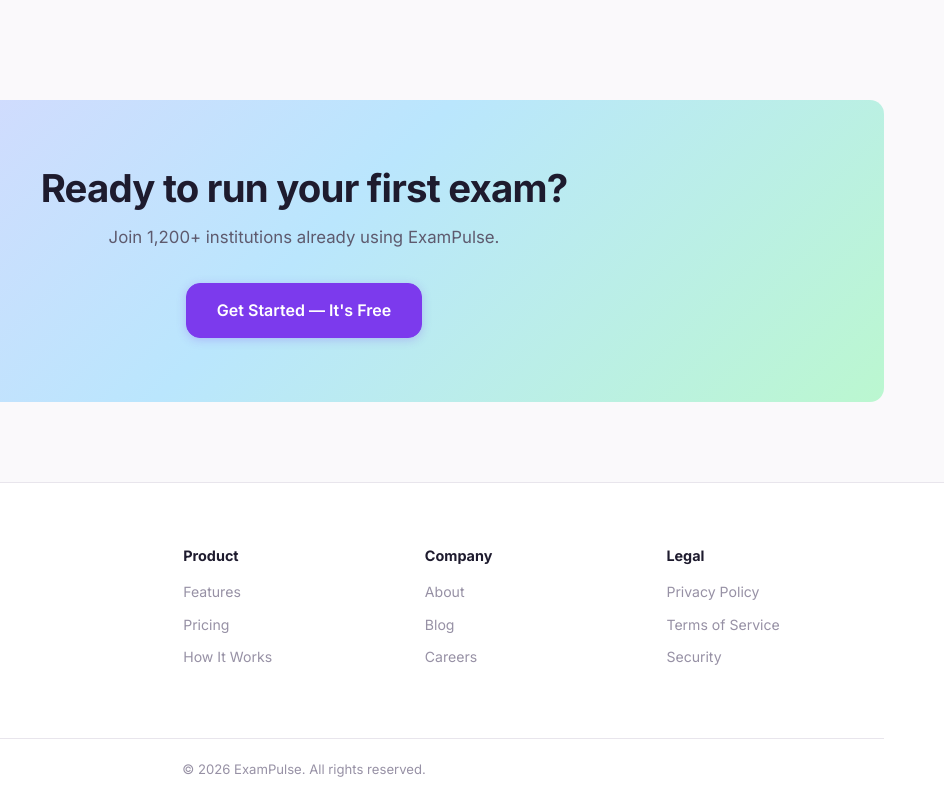
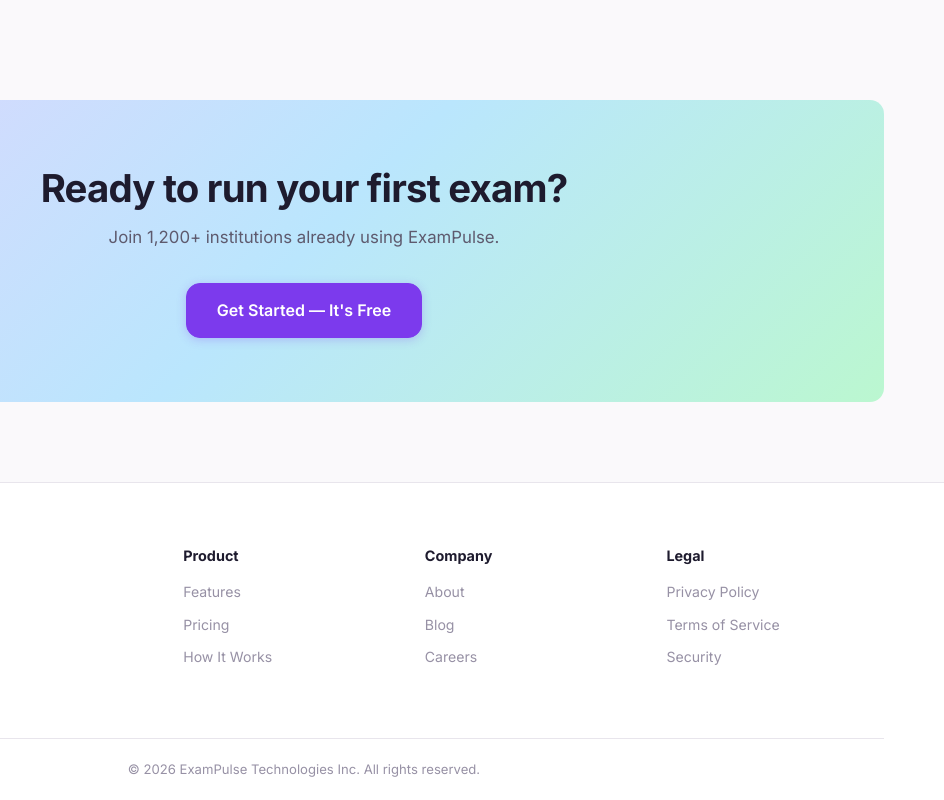
Before and after one commit to rohith7299017/OEM, a website: page index.html in a window 1280 px wide. Shown: the part 4298-5098 px from the top of the page, 336-1280 px from the left. Drawn offline with Linux system fonts and the light colour scheme.

Commit message:
Updated Footer

```diff
--- a/index.html
+++ b/index.html
@@ -384,7 +384,7 @@
       </div>
     </div>
     <div class="footer-bottom container">
-      <p>&copy; 2026 ExamPulse. All rights reserved.</p>
+      <p>&copy; 2026 ExamPulse Technologies Inc. All rights reserved.</p>
     </div>
   </footer>
 
```
